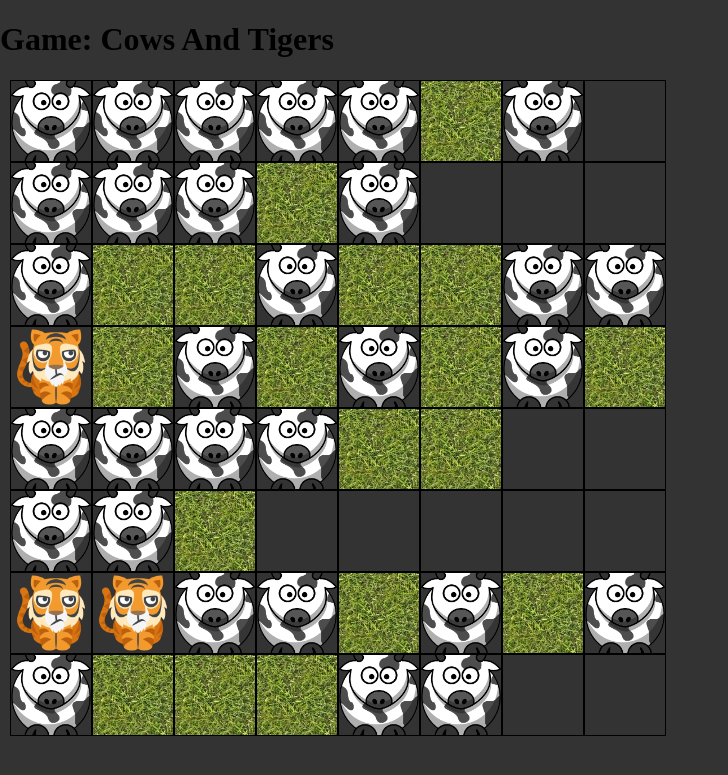
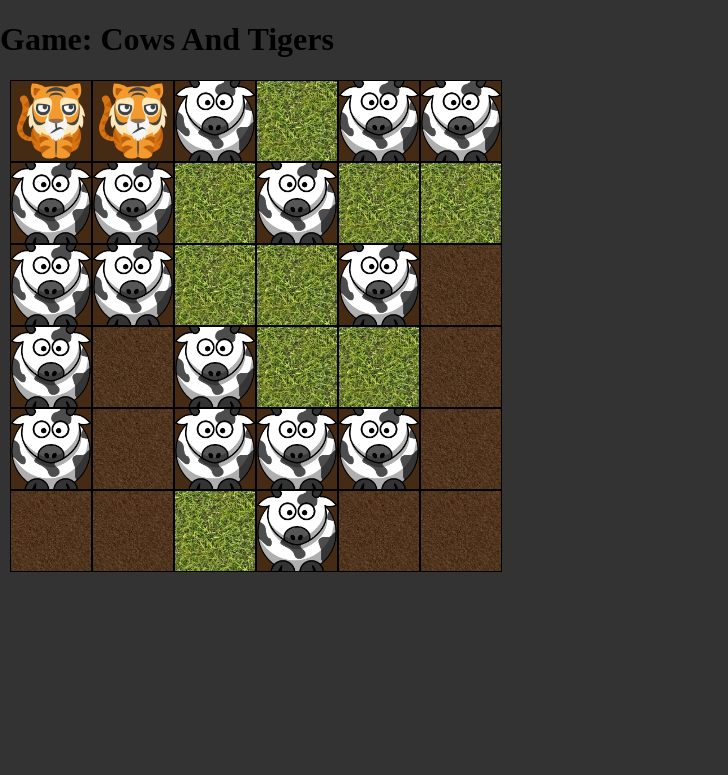
Before and after one commit to defender11/cowsandtigers, a PHP site: page /game.php in a window 1280 px wide. Shown: the top 775 px of the page, without its empty margins (0-728 px from the left). Run offline with PHP 8.4, Linux system fonts and the light colour scheme.

Commit message:
v1.00 добавлена текстура земли , изменился код при отрисовке

```diff
--- a/css/style.css
+++ b/css/style.css
@@ -5,6 +5,11 @@
     display: block;
     position: relative;
     margin: 10px;
+}
+#game .plain {
+    display: flex;
+    flex-flow:row wrap;
+    justify-content: flex-start;
 }
 #game .row {
     display: block;
@@ -14,7 +19,7 @@
 #game .cell {
     display: block;
     position: relative;
-    float: left;
+    background: #452b14;
     border: 1px solid #000;
     padding: 10px;
     width: 60px;
@@ -35,10 +40,9 @@
     border-radius: 0px 0px 0px 6px;
     z-index: 100;
 }
-#game .cell.null {
-    background: #828282;
-}
 
+#game .cell .null,
+#game .cell .death,
 #game .cell .cow,
 #game .cell .tiger,
 #game .cell .grass,
@@ -51,6 +55,10 @@
     left: 0;
 }
 
+#game .cell .null {
+    background: url('../img/ground.jpeg')center;
+    background-size: cover;
+}
 #game .cell .cow {
     background: url('../img/cow.png')center;
     background-size: cover;
@@ -67,12 +75,7 @@
     background: url('../img/burger.png')center;
     background-size: cover;
 }
-#game .cell.death {
+#game .cell .death {
     background: url('../img/rip.png')center;
     background-size: cover;
 }
-
-
-#game .clear {
-    clear: both;
-}
--- a/game.php
+++ b/game.php
@@ -16,8 +16,8 @@
         $(function () {
             var options = {
                 plain: {
-                    row: 8,
-                    col: 8
+                    row: 6,
+                    col: 6
                 },
                 cows: {
                     min: 0,
--- a/js/game.js
+++ b/js/game.js
@@ -82,6 +82,8 @@
 
             // Главный Loop
             setInterval(function () {
+                //Для отладки
+            // setTimeout(function () {
                 scene.render();
             }, 1000);
         }
@@ -102,44 +104,39 @@
             tigers.generate();
         },
         render: function () {
-            var plain = '';
+            var map = '';
 
             // Построим игровое поле
             for (var row = 0; row < _options.plain.row; row++) {
 
-                plain += "<div class='row'>";
+                map += "<div class='row'>";
 
                 for (var col = 0; col < _options.plain.col; col++) {
 
-                    var objHtmlContent = this.getObjHtmlContent(locationData[row][col]);
-
-                    plain += "<div class='cell'> " + objHtmlContent + "</div>";
+                    map += "<div class='cell'> " + this.getObj(locationData[row][col]).show() + "</div>";
 
                 }
 
-                plain += "</div>";
-                plain += "<div class='clear'></div>";
+                map += "</div>";
             }
 
-            $(gameContainer).find(".plain").html(plain);
+            $(gameContainer).find(".plain").html(map);
         },
-        getObjHtmlContent: function (value) {
-            var objContent = '';
+        getObj: function (value) {
             switch (parseInt(value)) {
                 case 0:
-                    objContent = plain.show();
+                    return plain;
                     break;
                 case 1:
-                    objContent = cows.show();
+                    return cows;
                     break;
                 case 2:
-                    objContent = tigers.show();
+                    return tigers;
                     break;
                 case 3:
-                    objContent = grass.show();
+                    return grass;
                     break;
             }
-            return objContent;
         }
     }
 
@@ -187,6 +184,7 @@
         },
         // Получим произвольное число в рамках сетки, для расставления травы
         getCount: function () {
+
             return tools.randomInteger(1, (_options.plain.row + _options.plain.col) / 1.5);
         },
         show: function () {
```
Also changed, not shown: img/ground.jpeg (added).
